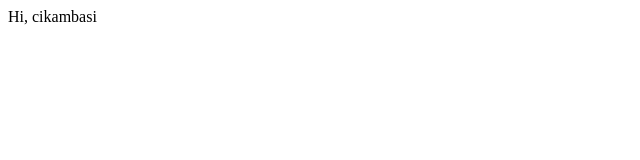
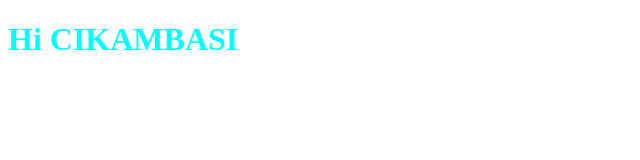
Before and after one commit to chrispinciza01/chrispinciza01.github.io, a plain HTML site: page index.html in a window 1280 px wide. Shown: the whole page, without its empty margins (0-640 px from the left). Drawn offline with Linux system fonts and the light colour scheme.

Commit message:
chrispinciza01.github.io

```diff
--- /dev/null
+++ b/assets/css/style.css
@@ -0,0 +1,3 @@
+h1{
+    color: aqua;
+}
--- a/index.html
+++ b/index.html
@@ -4,10 +4,11 @@
     <meta charset="UTF-8">
     <meta name="viewport" content="width=device-width, initial-scale=1.0">
     <title>Document</title>
+    <link rel="stylesheet" type="text/css" href="assets/css/style.css">
 </head>
 <body>
 
-  Hi, cikambasi
+  <h1>Hi CIKAMBASI</h1>
 
 </body>
 </html>
```
